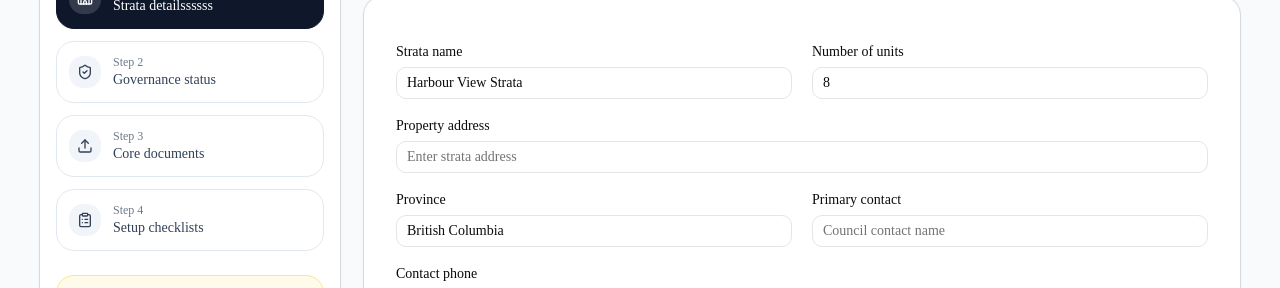
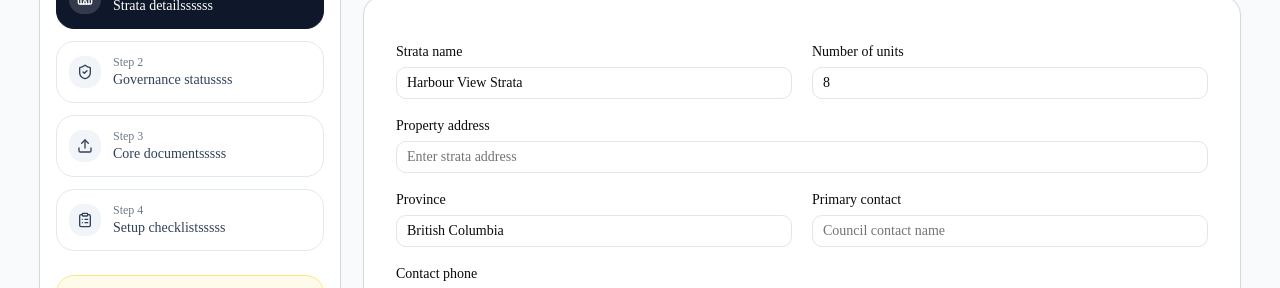
Before and after one commit to rwong1031-art/strata-app, a Next.js app: page / in a window 1280 px wide. Shown: the part 217-505 px from the top of the page. Built offline with nearby package versions, Linux system fonts and the light colour scheme.

Commit message:
multiple typos

```diff
--- a/app/page.tsx
+++ b/app/page.tsx
@@ -25,9 +25,9 @@ import { Separator } from "@/components/ui/separator";
 
 const steps = [
   { id: 1, title: "Strata detailssssss", icon: Building2 },
-  { id: 2, title: "Governance status", icon: ShieldCheck },
-  { id: 3, title: "Core documents", icon: Upload },
-  { id: 4, title: "Setup checklists", icon: ClipboardList },
+  { id: 2, title: "Governance statussss", icon: ShieldCheck },
+  { id: 3, title: "Core documentsssss", icon: Upload },
+  { id: 4, title: "Setup checklistsssss", icon: ClipboardList },
 ];
 
 const requiredDocs = [
```
